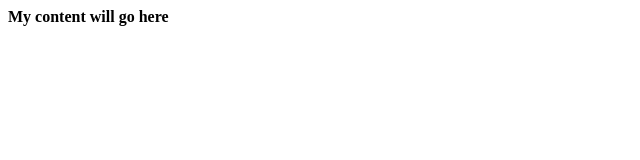
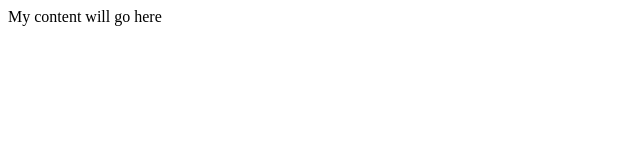
Before and after one commit to jwdhmd/numbering-system, a plain HTML site: page index.html in a window 1280 px wide. Shown: the full height of the page, 0-640 px from the left. Drawn offline with Linux system fonts and the light colour scheme.

Commit message:
Revert "Made content bold"
This reverts commit d0406c3443c218322c237e9e243559ed7b739699.

```diff
--- a/index.html
+++ b/index.html
@@ -6,8 +6,8 @@
 	</head>
 
 	<body>
-		<b>
+		<p>
 			My content will go here
-		</b>
+		</p>
 	</body>
 </html>
```
